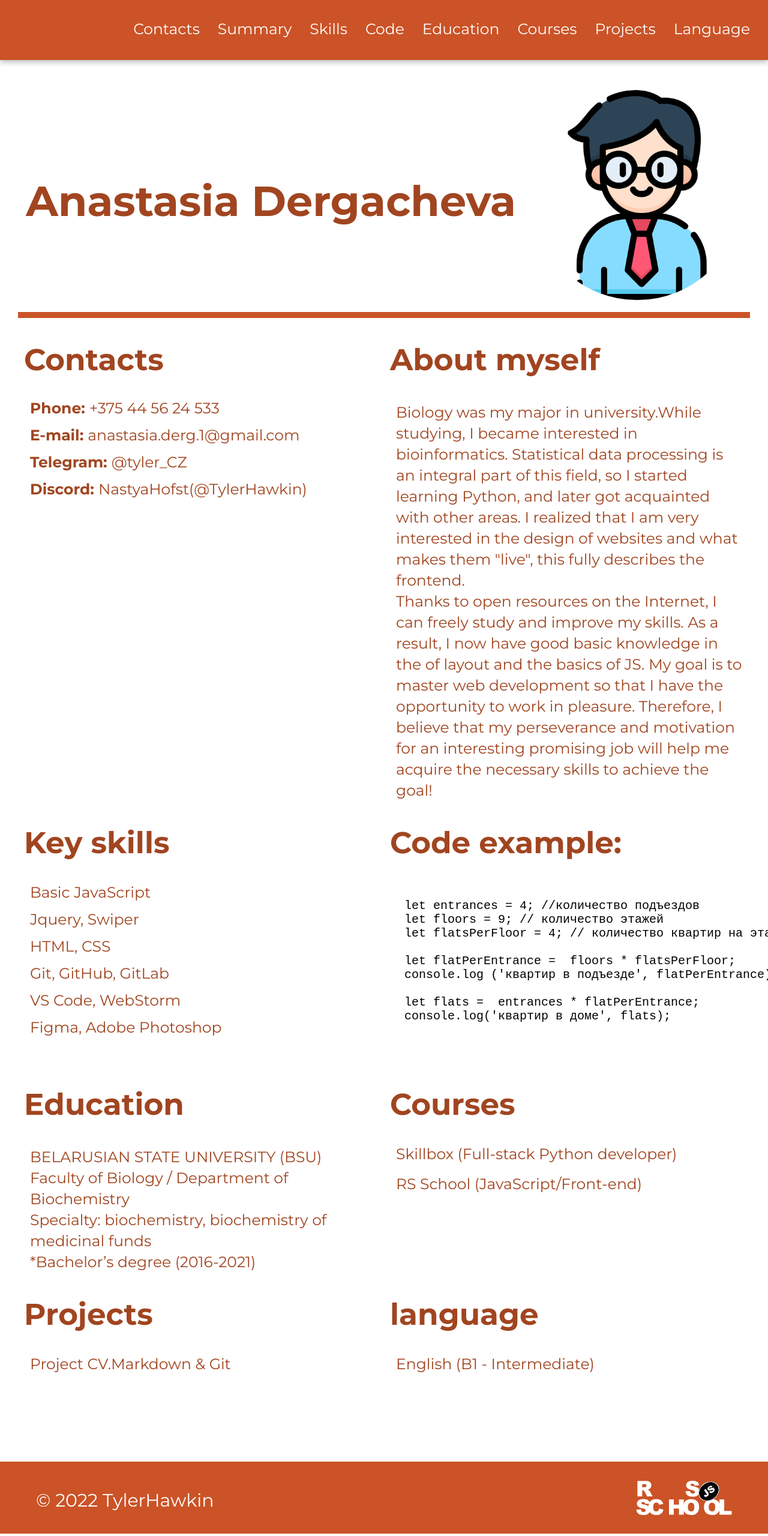
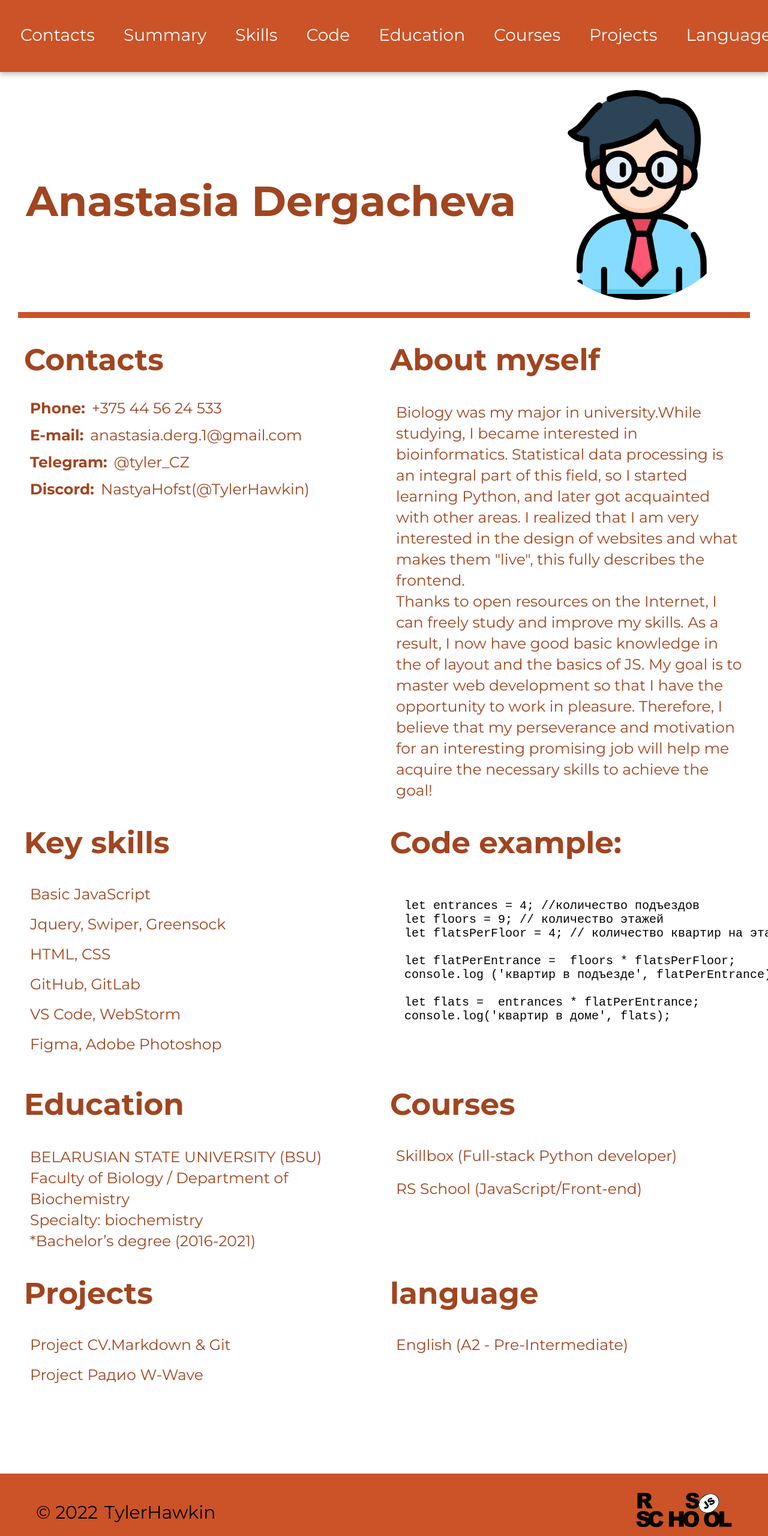
Before and after one commit to TylerHawkin/rsschool-cv, a plain HTML site: page index.html in a window 1280 px wide. Shown: the top 2560 px of the page at 60% size. Drawn offline with Linux system fonts and the light colour scheme.

Commit message:
feat: add projects links and changed info

```diff
--- a/css/style.css
+++ b/css/style.css
@@ -30,8 +30,9 @@ a {
   display: none;
   position: relative;
   z-index: 10000;
-  width: 45px;
-  height: 35px;
+  left: 0;
+  width: 60px;
+  height: 40px;
   border: none;
   cursor: pointer;
 }
@@ -86,12 +87,9 @@ a {
 
 body {
   margin: 0 auto;
-  padding: 0;
-  max-width: 1440px;
-  min-height: 100vh;
-  font-family: 'Montserrat', sans-serif;
-  flex-direction: column;
-  justify-content: space-between;
+  max-width: 1920px;
+  font-family: "Montserrat", sans-serif;
+  font-weight: 400;
 }
 
 main {
@@ -99,8 +97,10 @@ main {
 }
 
 .container {
+  margin: 0 auto;
   padding: 0 30px;
   max-width: 1440px;
+  width: 100%;
   flex-wrap: wrap;
 }
 
@@ -131,51 +131,48 @@ section:not(:first-child) {
 
 /*header*/
 .header {
-  margin-bottom: 50px;
+  margin-bottom: 30px;
   background-color: rgb(203, 83, 39);
   filter: drop-shadow(0px 4px 4px rgba(0, 0, 0, 0.25));
 }
 
 .header__container {
-  height: 100px;
-}
-
-.header__container {
-  justify-content: flex-end;
+  height: 120px;
+  justify-content: space-around;
   align-items: center;
 }
 
 .nav__list {
-  justify-content: flex-end;
   align-items: center;
 }
 
 .nav__item:not(:last-child) {
-  margin-right: 30px;
+  margin-right: 40px;
 }
 
 .nav__link {
+  padding: 4px;
   font-weight: 400;
-  font-size: 25px;
+  font-size: 28px;
   line-height: 20px;
-  color: #FFF;
-  transition-property: color, border;
-  transition-duration: 0.2s;
+  color: #FFFFFF;
+  transition-property: color;
+  transition-duration: 0.3s;
   transition-timing-function: ease;
 }
 
 .nav__link:focus {
-  border: 2px solid #FFF;
+  border: 2px solid #FFFFFF;
   outline: none;
 }
 
 .nav__link:hover {
-  border-bottom: 2px solid #FFF;
+  color: #723a08;
 }
 
 .nav__link:active {
   color: #6a0000;
-  border: none
+  border: none;
 }
 
 /*hero*/
@@ -230,6 +227,7 @@ section:not(:first-child) {
 
 .contacts__link,
 .projects__link {
+  padding: 4px;
   transition-property: border, color;
   transition-duration: 0.3s;
   transition-timing-function: ease;
@@ -243,16 +241,7 @@ section:not(:first-child) {
 
 .contacts__link:hover,
 .projects__link:hover {
-  color: #d15203;
-  text-shadow:
-  0 0 4px #fff,
-  0 0 11px #fff,
-  0 0 19px #fff,
-  0 0 40px #d15203,
-  0 0 80px #d15203,
-  0 0 90px #d15203,
-  0 0 100px #d15203,
-  0 0 150px #d15203;
+  color: #ff6d05;
 }
 
 .contacts__link:active,
@@ -281,7 +270,7 @@ section:not(:first-child) {
   padding-left: 10px;
   font-weight: 400;
   font-size: 25px;
-  line-height: 25px;
+  line-height: 30px;
   color: #a14520;
 }
 
@@ -309,6 +298,9 @@ section:not(:first-child) {
 }
 
 /*projects*/
+.projects__item:not(:last-child) {
+  margin-bottom: 20px;
+}
 
 /*language*/
 
@@ -328,27 +320,29 @@ footer {
   font-weight: 400;
   font-size: 30px;
   line-height: 30px;
-  color: #FFF;
+  /* color: #FFF; */
 }
 
 .footer__link {
-  transition-property: border, color;
+  padding: 3px;
+  border-bottom: 2px solid transparent;
+  transition-property: border-color;
   transition-duration: 0.3s;
   transition-timing-function: ease;
 }
 
 .footer__link:focus {
-  border: 2px solid #FFF;
+  border: 2px solid #000000;
   outline: none;
 }
 
 .footer__link:hover {
-  border-bottom: 2px solid #FFF;
+  border-color:  #000000;
 }
 
 .footer__link:active {
-  color: #6a0000;
-  border: none
+  color: #ffffff;
+  border: none;
 }
 
 .footer__logo {
@@ -358,25 +352,27 @@ footer {
   background-image: url(../img/rs_school_js.svg);
   background-repeat: no-repeat;
   background-size: contain;
-  filter: invert(100%) sepia(6%) saturate(0%) hue-rotate(37deg) brightness(105%) contrast(108%);
 }
 
 .footer__logo:focus {
-  border: 2px solid rgb(0, 0, 0);
+  border: 1px solid #000000;
   outline: none;
 }
 
-.footer__logo:hover {
-  box-shadow: 0 0 15px rgba(0,0,0,0.5);
-}
-
 .footer__logo:active {
-  box-shadow: 0 0 15px rgb(255, 255, 255);
   border: none;
 }
 
 /*@media*/
-@media (max-width: 768px) {
+@media (max-width: 950px) {
+  .header__container {
+    justify-content: flex-start;
+  }
+
+  .container {
+    max-width: 85%;
+  }
+
   .burger {
     display: block;
   }
@@ -389,6 +385,7 @@ footer {
     position: fixed;
     padding: 50px 0;
     width: 100%;
+    height: 100vh;
     z-index: 1000;
     top: 0;
     left: 0;
@@ -412,6 +409,11 @@ footer {
     transform: none;
   }
 
+  .hero__img {
+    width: 250px;
+    height: 250px;
+  }
+
   .footer__content {
     font-size: 25px;
     line-height: 20px;
--- a/index.html
+++ b/index.html
@@ -14,7 +14,7 @@
   <title>cv</title>
 </head>
 
-<body class="body flex">
+<body class="body">
   <header class="header">
     <div class="header__container container flex">
       <nav id="menu" class="header__nav nav">
@@ -86,9 +86,9 @@
           <h2 class="skills__title title">Key skills</h2>
           <ul class="skills__list list-reset">
             <li class="skills__item">Basic JavaScript</li>
-            <li class="skills__item">Jquery, Swiper</li>
+            <li class="skills__item">Jquery, Swiper, Greensock </li>
             <li class="skills__item">HTML, CSS</li>
-            <li class="skills__item">Git, GitHub, GitLab</li>
+            <li class="skills__item">GitHub, GitLab</li>
             <li class="skills__item">VS Code, WebStorm</li>
             <li class="skills__item">Figma, Adobe Photoshop</li>
           </ul>
@@ -122,7 +122,7 @@
           <ul class="education__list list-reset">
             <li class="education__item">BELARUSIAN STATE UNIVERSITY (BSU)<br>
               Faculty of Biology / Department of Biochemistry<br>
-              Specialty: biochemistry, biochemistry of medicinal funds<br>
+              Specialty: biochemistry<br>
               *Bachelor’s degree (2016-2021)
             </li>
           </ul>
@@ -150,6 +150,7 @@
           <h2 class="projects__title title">Projects</h2>
           <ul class="projects__list list-reset">
             <li class="projects__item"><a href="https://github.com/TylerHawkin/rsschool-cv/blob/gh-pages/cv.md" class="projects__link">Project CV.Markdown & Git</a></li>
+            <li class="projects__item"><a href="https://nastya-dergachyova-w-wave.netlify.app/" class="projects__link">Project Радио W-Wave</a></li>
           </ul>
         </div>
       </section>
@@ -159,7 +160,7 @@
         <div class="language__container">
           <h2 class="language__title title">language</h2>
           <ul class="language__list list-reset">
-            <li class="language__item">English (B1 - Intermediate)</li>
+            <li class="language__item">English (A2 - Pre-Intermediate)</li>
           </ul>
         </div>
       </section>
```
